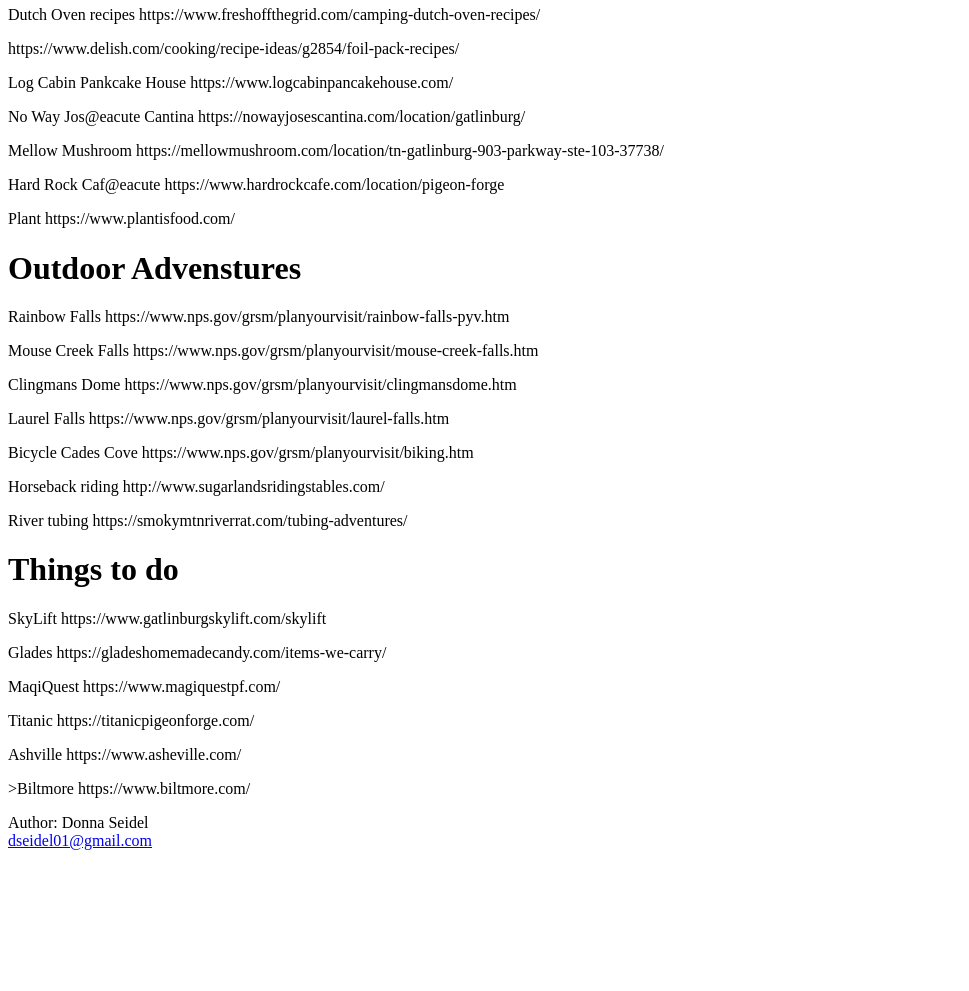
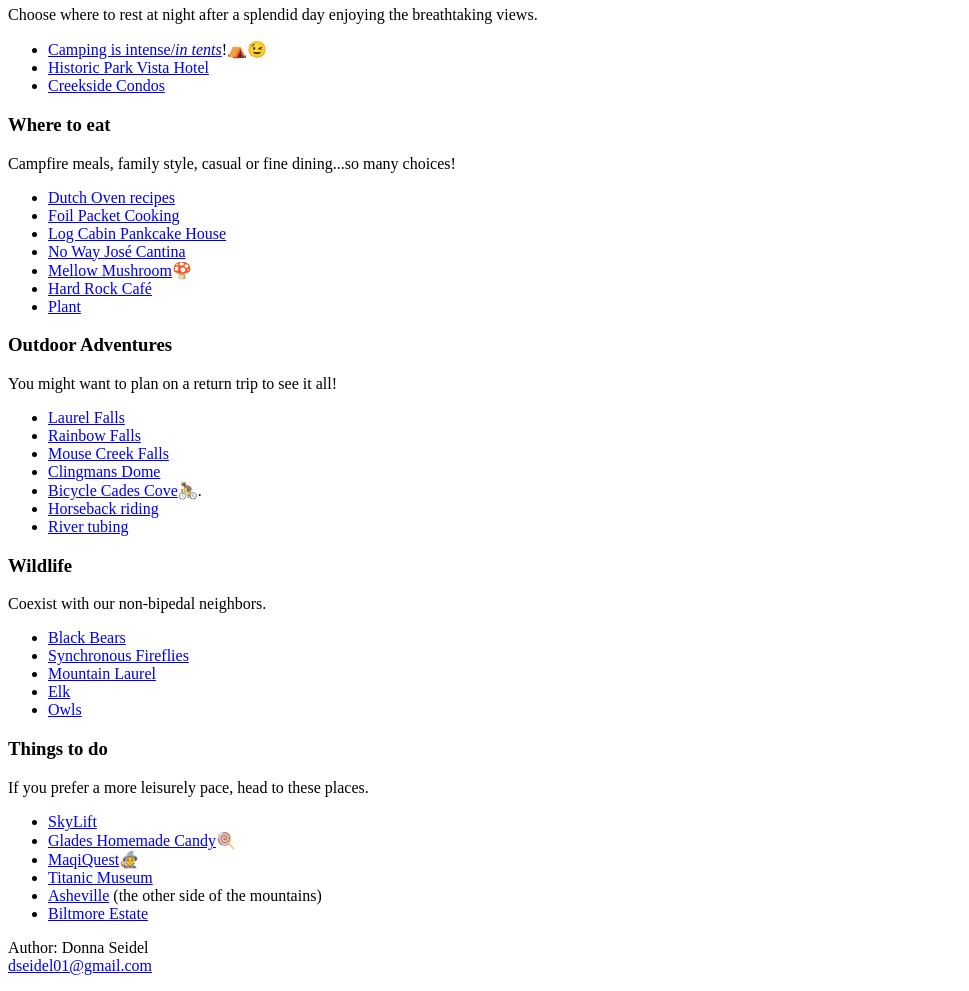
Before and after one commit to shykitten27/GA4-HTML-Me-Something, a plain HTML site: page index.html in a window 1280 px wide. Shown: the part 694-1685 px from the top of the page, without its empty margins (0-969 px from the left). Before the commit the page ends 1560 px from the top, so only its background shows below. Drawn offline with Linux system fonts and the light colour scheme.

Commit message:
more links and descriptions

```diff
--- a/index.html
+++ b/index.html
@@ -1,70 +1,86 @@
 <!DOCTYPE html>
-
+<!--USE p>, <header>, <footer>, <main>, <article></article-->
 <html>
    <head>
       <title>Visit the Great Smokey Mountains!</title>
    </head>
-<header>
-   <!--image-->
 
-    <main>
-      <h1>Most Popular Browsers</h1>
-      <p>Chrome, Firefox, and Edge are the most used browsers today.</p>
+   <header>
+      <main>
+         <h1>The Great Smokey Mountains National Park</h1>
+         <img src="images/gsmnp.jpg" alt="Great Smokey Mountains National Park. Courtesy of National Park Service">
+      </main>
+   </header>
 
+   <body>
       <article>
-         <header>
-           <h1>A heading here</h1>
-           <p>Posted by John Doe</p>
-           <p>Some additional information here</p>
-         </header>
-         <p>Lorem Ipsum dolor set amet....</p>
-       </article>
-
-      <article>
-        <h2>Mozilla Firefox</h2>
-        <p>Mozilla Firefox is an open-source web browser developed by Mozilla. Firefox has been the second most popular web browser since January, 2018.</p>
+         <h2>Experienced Traveler</h2>
+         <p>Having visited "the Smokies" almost every year for the past several decades, I've accumulated some tips to make your vacation <b>extra</b> special.</br>
+         Whether you chose to <i>"rough it"</i> or <i>"be pampered"</i>, this primordial forested area can cater to all you desires.</p>
       </article>
 
       <article>
-        <h2>Microsoft Edge</h2>
-        <p>Microsoft Edge is a web browser developed by Microsoft, released in 2015. Microsoft Edge replaced Internet Explorer.</p>
+         <h3>Where to stay</h3>
+         <p>Choose where to rest at night after a splendid day enjoying the breathtaking views.</p>
+            <ul>
+               <li><a href="https://www.nps.gov/grsm/planyourvisit/frontcountry-camping.htm/" target="_blank">Camping is intense/<i>in tents</i></a>!&#9978;&#128521;</li>
+               <li><a href="https://www.parkvista.com/" target="_blank">Historic Park Vista Hotel</a></li>
+               <li><a href="https://holidayinnclub.com/explore-resorts/smoky-mountain-resort/" target="_blank">Creekside Condos</a></li>
+            </ul>
       </article>
-    </main>
 
+      <article>
+         <h3>Where to eat</h3>
+         <p>Campfire meals, family style, casual or fine dining...so many choices!</p>
+            <ul>
+               <li><a href="https://www.freshoffthegrid.com/camping-dutch-oven-recipes/" target="_blank">Dutch Oven recipes</a></li>
+               <li><a href="https://www.delish.com/cooking/recipe-ideas/g2854/foil-pack-recipes/" target="_blank">Foil Packet Cooking</a></li>
+               <li><a href="https://www.logcabinpancakehouse.com/" target="_blank">Log Cabin Pankcake House</a></li>
+               <li><a href="https://nowayjosescantina.com/location/gatlinburg/" target="_blank">No Way Jos&eacute Cantina</a></li>
+               <li><a href="https://mellowmushroom.com/location/tn-gatlinburg-903-parkway-ste-103-37738/" target="_blank">Mellow Mushroom</a>&#127812;</li>
+               <li><a href="https://www.hardrockcafe.com/location/pigeon-forge/" target="_blank">Hard Rock Caf&eacute</a></li>
+               <li><a href="https://www.plantisfood.com/" target="_blank">Plant</a></li>
+            </ul>
+      </article>
 
-</header>
-   <body>
-      <h1>Where to stay</h1>
-         <p>https://www.nps.gov/grsm/planyourvisit/frontcountry-camping.htm</p>
-         <p>https://www.parkvista.com/</p>
-         <p>https://holidayinnclub.com/explore-resorts/smoky-mountain-resort</p>
+      <article>
+         <h3>Outdoor Adventures</h3>
+         <p>You might want to plan on a return trip to see it all!</p>
+            <ul>
+               <li><a href="https://www.nps.gov/grsm/planyourvisit/laurel-falls.htm/" target="_blank">Laurel Falls</a></li>
+               <li><a href="https://www.nps.gov/grsm/planyourvisit/rainbow-falls-pyv.htm/" target="_blank">Rainbow Falls</a></li>
+               <li><a href="https://www.nps.gov/grsm/planyourvisit/mouse-creek-falls.htm/" target="_blank">Mouse Creek Falls</a></li>
+               <li><a href="https://www.nps.gov/grsm/planyourvisit/clingmansdome.htm/" target="_blank">Clingmans Dome</a></li>
+               <li><a href="https://www.nps.gov/grsm/planyourvisit/biking.htm" target="_blank">Bicycle Cades Cove</a>&#x1f6b4;.</li>
+               <li><a href="http://www.sugarlandsridingstables.com/" target="_blank">Horseback riding</a></li>
+               <li><a href="https://smokymtnriverrat.com/tubing-adventures/" target="_blank">River tubing</a></li>
+            </ul>
+      </article>
 
-      <h1>Where to eat</h1>
-         <p>Dutch Oven recipes  https://www.freshoffthegrid.com/camping-dutch-oven-recipes/</p>
-         <p>https://www.delish.com/cooking/recipe-ideas/g2854/foil-pack-recipes/</p>
-         <p>Log Cabin Pankcake House https://www.logcabinpancakehouse.com/</p>
-         <p>No Way Jos@eacute Cantina https://nowayjosescantina.com/location/gatlinburg/</p>
-         <p>Mellow Mushroom https://mellowmushroom.com/location/tn-gatlinburg-903-parkway-ste-103-37738/</p>
-         <p>Hard Rock Caf@eacute https://www.hardrockcafe.com/location/pigeon-forge</p>
-         <p>Plant https://www.plantisfood.com/</p>
+      <article>
+         <h3>Wildlife</h3>
+         <p>Coexist with our non-bipedal neighbors.</p>
+            <ul>
+               <li><a href="https://www.youtube.com/watch?v=qZ9GzIMGRMw" target="_blank">Black Bears</a></li>
+               <li><a href="https://www.youtube.com/watch?v=UJTL0fwUPTI" target="_blank">Synchronous Fireflies</a></li>
+               <li><a href="https://www.mypigeonforge.com/blog/rhododendron-mountain-laurel-and-flame-azalea" target="_blank">Mountain Laurel</a></li>
+               <li><a href="https://www.youtube.com/watch?v=2QJbJZ8-HUo" target="_blank">Elk</a></li>
+               <li><a href="https://www.youtube.com/watch?v=jOdANe-8nvE" target="_blank">Owls</a></li>
+            </ul>
+      </article>
 
-      <h1>Outdoor Advenstures</h1>
-         <p>Rainbow Falls https://www.nps.gov/grsm/planyourvisit/rainbow-falls-pyv.htm</p>
-         <p>Mouse Creek Falls https://www.nps.gov/grsm/planyourvisit/mouse-creek-falls.htm</p>
-         <p>Clingmans Dome https://www.nps.gov/grsm/planyourvisit/clingmansdome.htm</p>
-         <p>Laurel Falls https://www.nps.gov/grsm/planyourvisit/laurel-falls.htm</p>
-         <p>Bicycle Cades Cove https://www.nps.gov/grsm/planyourvisit/biking.htm</p>
-         <p>Horseback riding http://www.sugarlandsridingstables.com/</p>
-         <p>River tubing https://smokymtnriverrat.com/tubing-adventures/</p>
-
-      <h1>Things to do</h1>
-         <p>SkyLift https://www.gatlinburgskylift.com/skylift</p>
-         <p>Glades https://gladeshomemadecandy.com/items-we-carry/</p>
-         <p>MaqiQuest https://www.magiquestpf.com/</p>
-         <p>Titanic https://titanicpigeonforge.com/</p>
-         <p>Ashville https://www.asheville.com/</p>
-         <p>>Biltmore https://www.biltmore.com/</p>
-
+      <article>
+         <h3>Things to do</h3>
+         <p>If you prefer a more leisurely pace, head to these places.</p>
+            <ul>
+               <li><a href="https://www.gatlinburgskylift.com/skylift" target="_blank">SkyLift</a></li>
+               <li><a href="https://gladeshomemadecandy.com/items-we-carry/" target="_blank">Glades Homemade Candy</a>&#127853;</li>
+               <li><a href="https://www.magiquestpf.com/" target="_blank">MaqiQuest</a>&#129497;</li>
+               <li><a href="https://titanicpigeonforge.com/" target="_blank">Titanic Museum</a></li>
+               <li><a href="https://www.asheville.com/" target="_blank">Asheville</a> (the other side of the mountains)</li>
+               <li><a href="https://www.biltmore.com/" target="_blank">Biltmore Estate</a></li>
+            </ul>
+      </article>
    </body>
 
 <footer>
@@ -73,5 +89,3 @@
    <a href="mailto:dseidel01@gmail.com">dseidel01@gmail.com</a></p>
  </footer>
 </html>
-
-<!--p>, <header>, <footer>, <main>, <article></article-->
```
Also changed, not shown: images/gsmnp.jpg (renamed from images/Our-guide-to-the-best-sites-in-and-around-Great-Smoky-Mountains-National-Park..jpg).
